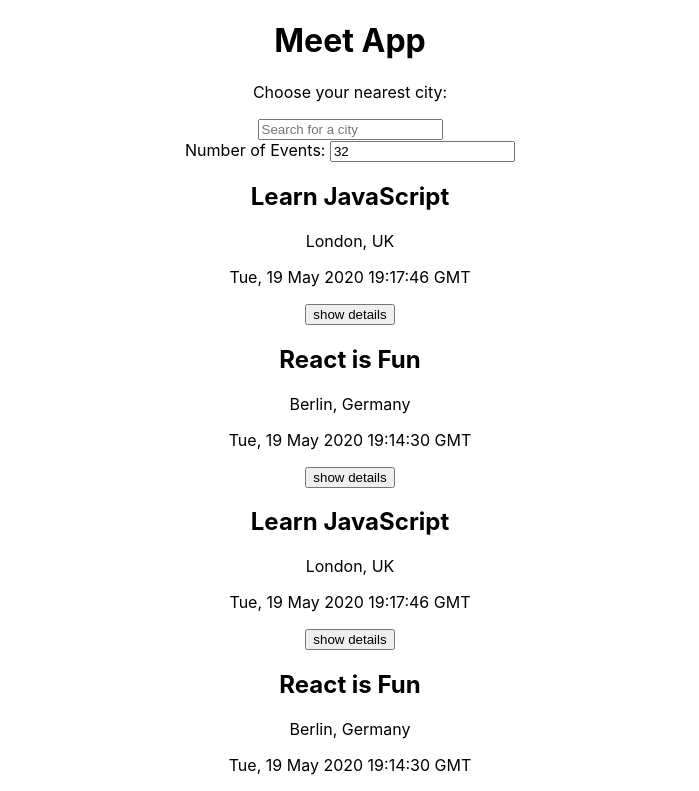
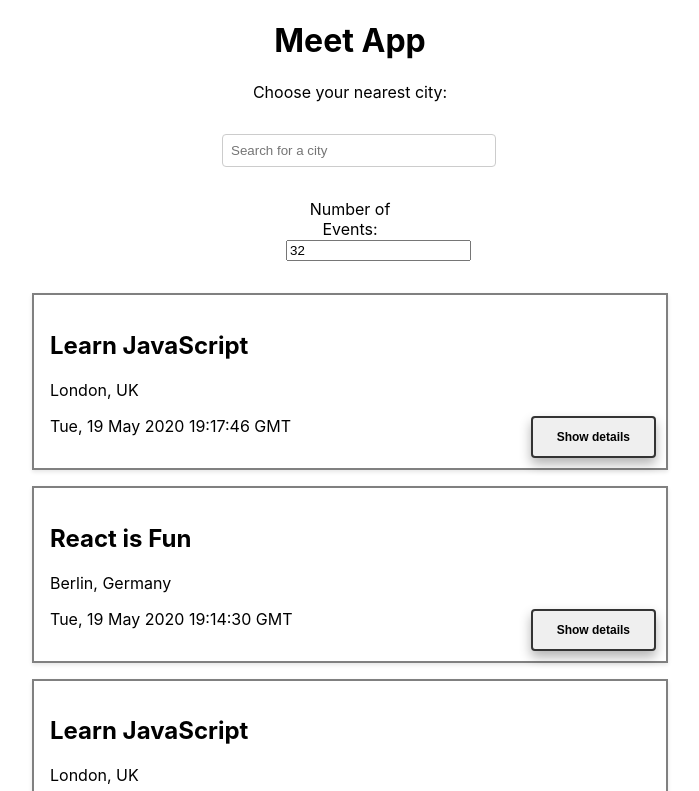
Before and after one commit to Unreachedx/meet, a React (Create React App) app: page / in a window 1280 px wide. Shown: the top 791 px of the page, without its empty margins (290-989 px from the left). Built offline with nearby package versions, Linux system fonts and the light colour scheme.

Commit message:
updated alot of stuff

```diff
--- a/src/components/CitySearch.css
+++ b/src/components/CitySearch.css
@@ -1,6 +1,5 @@
-.city-search-container {
+#city-search-container {
   padding: 16px;
-    width: 100%;
   max-width: 20%;
   margin: 16px auto;
 }
--- a/src/components/CitySearch.js
+++ b/src/components/CitySearch.js
@@ -1,4 +1,5 @@
 import React, { useState, useEffect } from 'react';
+import './CitySearch.css';
 
 const CitySearch = ({ allLocations, setCurrentCity }) => {
   const [showSuggestions, setShowSuggestions] = useState(false);
@@ -22,7 +23,8 @@ const CitySearch = ({ allLocations, setCurrentCity }) => {
     setQuery(value);
     setSuggestions(filteredLocations);
 
-    let infoText;
+    let infoText = 'Try again';
+
     if (filteredLocations.length === 0) {
       infoText =
         'We can not find the city you are looking for. Please try another city';
--- a/src/components/Event.js
+++ b/src/components/Event.js
@@ -1,23 +1,23 @@
 import React, { useState } from 'react';
+import './Event.css';
 
 const Event = ({ event }) => {
   const [showDetails, setShowDetails] = useState(false);
+
   return (
     <div className="event-container">
-      <li className="event">
+      <li>
         <h2 className="eventHeader">{event && event.summary}</h2>
         <p>{event && event.location}</p>
         <p>{event && new Date(event.created).toUTCString()}</p>
-        {showDetails ? (
+        {showDetails && (
           <p className="details">{event && event.description}</p>
-        ) : null}
+        )}
         <button
-          className="details-btn"
-          onClick={() => {
-            showDetails ? setShowDetails(false) : setShowDetails(true);
-          }}
+          className="details-button"
+          onClick={() => setShowDetails(!showDetails)}
         >
-          {showDetails ? 'hide details' : 'show details'}
+          {showDetails ? 'Hide details' : 'Show details'}
         </button>
       </li>
     </div>
--- a/src/components/EventList.css
+++ b/src/components/EventList.css
@@ -1,11 +1,3 @@
-.event-content {
-    position: relative;
-    padding: 16px;
-    text-align: left;
-    box-shadow: 0 2px 4px rgba(0, 0, 0, 0.1);
-    margin-bottom: 16px;
-  }
-
 .event-list-container {
   display: flex;
   flex-direction: column;
@@ -15,3 +7,20 @@
   max-width: 600px;
   margin: 16px auto;
 }
+
+.event-list {
+  display: flex; /* Make sure list is a flex container */
+  flex-direction: column; /* Stack items vertically */
+  align-items: center; /* Center items horizontally */
+  width: 100%;
+}
+
+.event-content {
+  position: relative;
+  padding: 16px;
+  text-align: left;
+  box-shadow: 0 2px 4px rgba(0, 0, 0, 0.1);
+  margin-bottom: 16px;
+  width: 100%;
+  max-width: 600px;
+}
--- a/src/components/EventList.js
+++ b/src/components/EventList.js
@@ -1,13 +1,20 @@
 import React from 'react';
 import Event from './Event';
+import './EventList.css';
 
 const EventList = ({ events }) => {
   return (
-    <ul id="event-list">
-      {events
-        ? events.map((event) => <Event key={event.id} event={event} />)
-        : null}
-    </ul>
+    <div className="event-list-container">
+      <ul className="event-list">
+        {events
+          ? events.map((event) => (
+              <li className="event-content" key={event.id}>
+                <Event event={event} />
+              </li>
+            ))
+          : null}
+      </ul>
+    </div>
   );
 };
 
--- a/src/components/NumberOfEvents.js
+++ b/src/components/NumberOfEvents.js
@@ -1,34 +1,39 @@
 import React, { useState } from 'react';
+import './NumberOfEvents.css';
 
 const NumberOfEvents = ({ setCurrentNOE }) => {
-  const [number, setNumber] = useState(32);
+  const [number, setNumber] = useState(32); // Default value
+  const [errorText, setErrorText] = useState('');
 
   const handleInputChanged = (e) => {
-    let value = e.target.value;
+    const value = e.target.value;
     setNumber(value);
 
-/*     let errorText = ''; */
-
-    // Check if the value is empty, not a number, or less than or equal to 1
     if (value === '' || isNaN(value) || Number(value) <= 0) {
-      errorText = 'Please enter a valid number greater than 1.';
+      setErrorText('Please enter a valid number greater than 0.');
     } else {
-      errorText = '';
+      setErrorText('');
+      setCurrentNOE(Number(value)); // Ensure the value passed is a number
     }
-
-    setCurrentNOE(value);
   };
 
   return (
     <div className="number-of-events-container">
       <label className="noe" htmlFor="numberOfeventsInput">
-        Number of Events: {''}
+        Number of Events:
       </label>
       <input
+        id="numberOfeventsInput"
         type="text"
         value={number}
         onChange={handleInputChanged}
+        aria-describedby="numberOfEventsError" // For accessibility
       />
+      {errorText && (
+        <div id="numberOfEventsError" className="error-text">
+          {errorText}
+        </div>
+      )}
     </div>
   );
 };
```
Also changed, not shown: src/components/Event.css (indentation only), src/components/NumberOfEvents.css (indentation only), 2 other files (tests, documents, lock files or other folders). Lines whose indentation alone changed are shown as unchanged.
